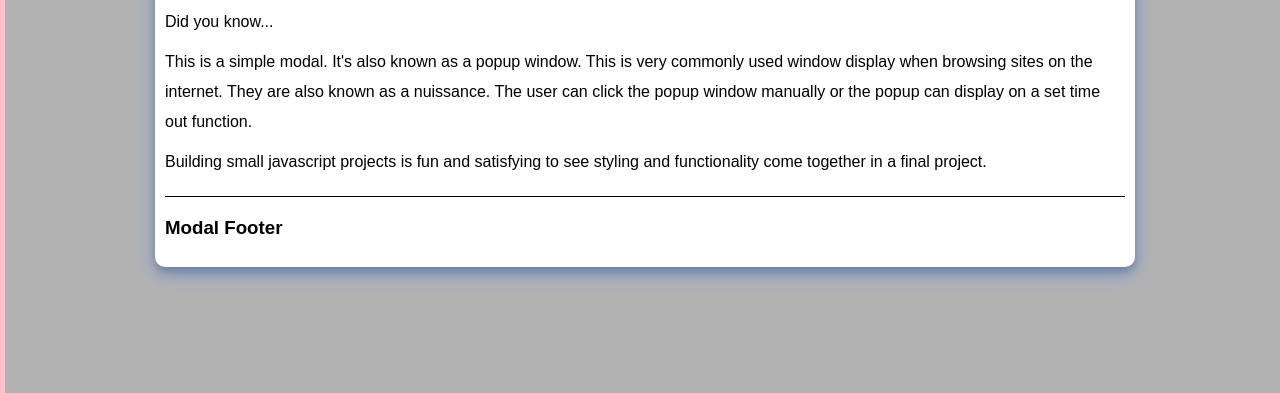
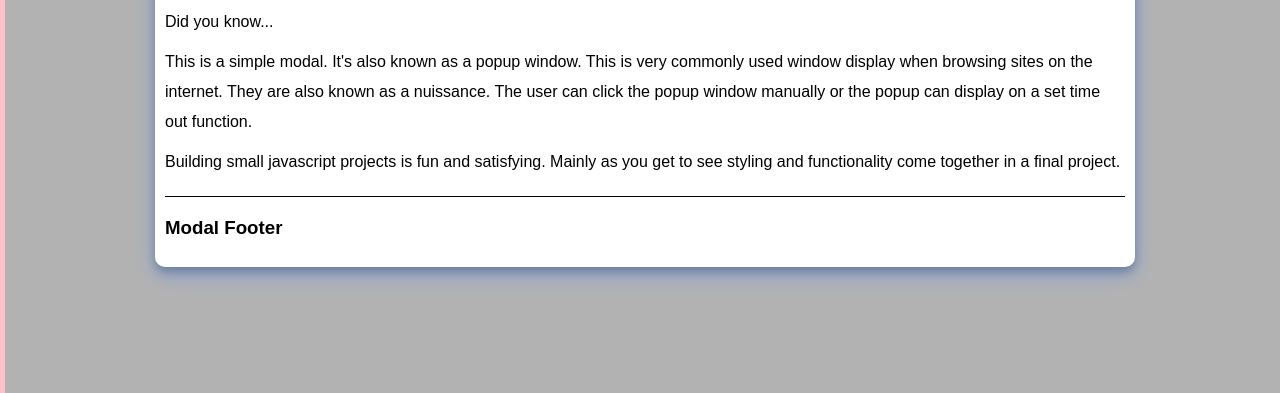
Before and after one commit to rogo009/modalv1, a plain HTML site: page index.html in a window 1280 px wide. Both pictures are taken after a click on the button "Open". Shown: the part 407-800 px from the top of the page. Drawn offline with Linux system fonts and the light colour scheme.

Commit message:
update index and notes

```diff
--- a/index.html
+++ b/index.html
@@ -20,7 +20,7 @@
           <p>Did you know...</p>
           <p>
             This is a simple modal. It's also known as a popup window. This is very commonly used window display when browsing sites on the internet. They are also known as a nuissance. The user can click the popup window manually or the popup can display on a set time out function.
-            <p>Building small javascript projects is fun and satisfying to see styling and functionality come together in a final project.
+            <p>Building small javascript projects is fun and satisfying. Mainly as you get to see styling and functionality come together in a final project.
           </p>
         </div> <!-- .modal-body -->
         <div class="modal-footer">
```
Also changed, not shown: 1 other file.
